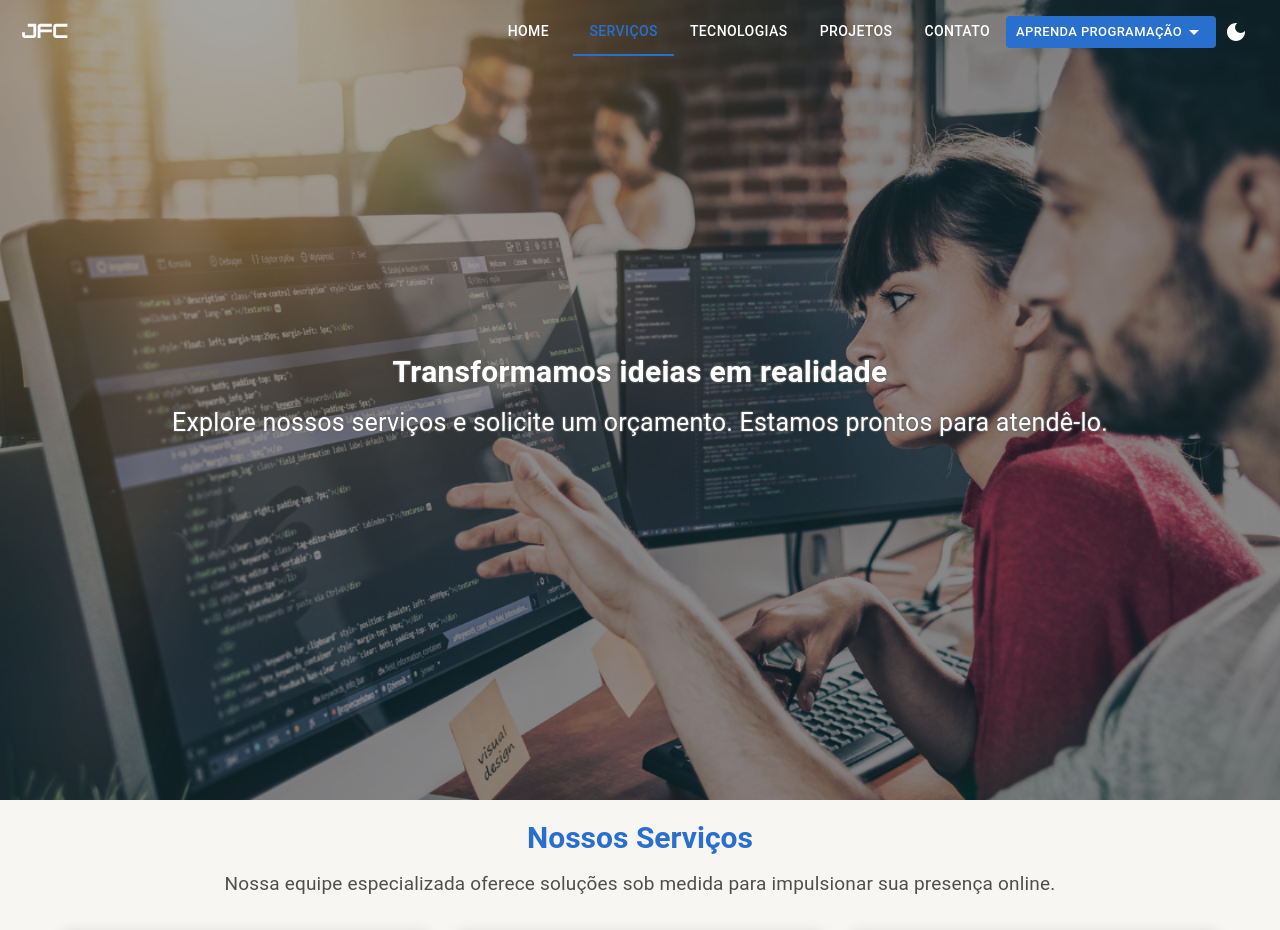
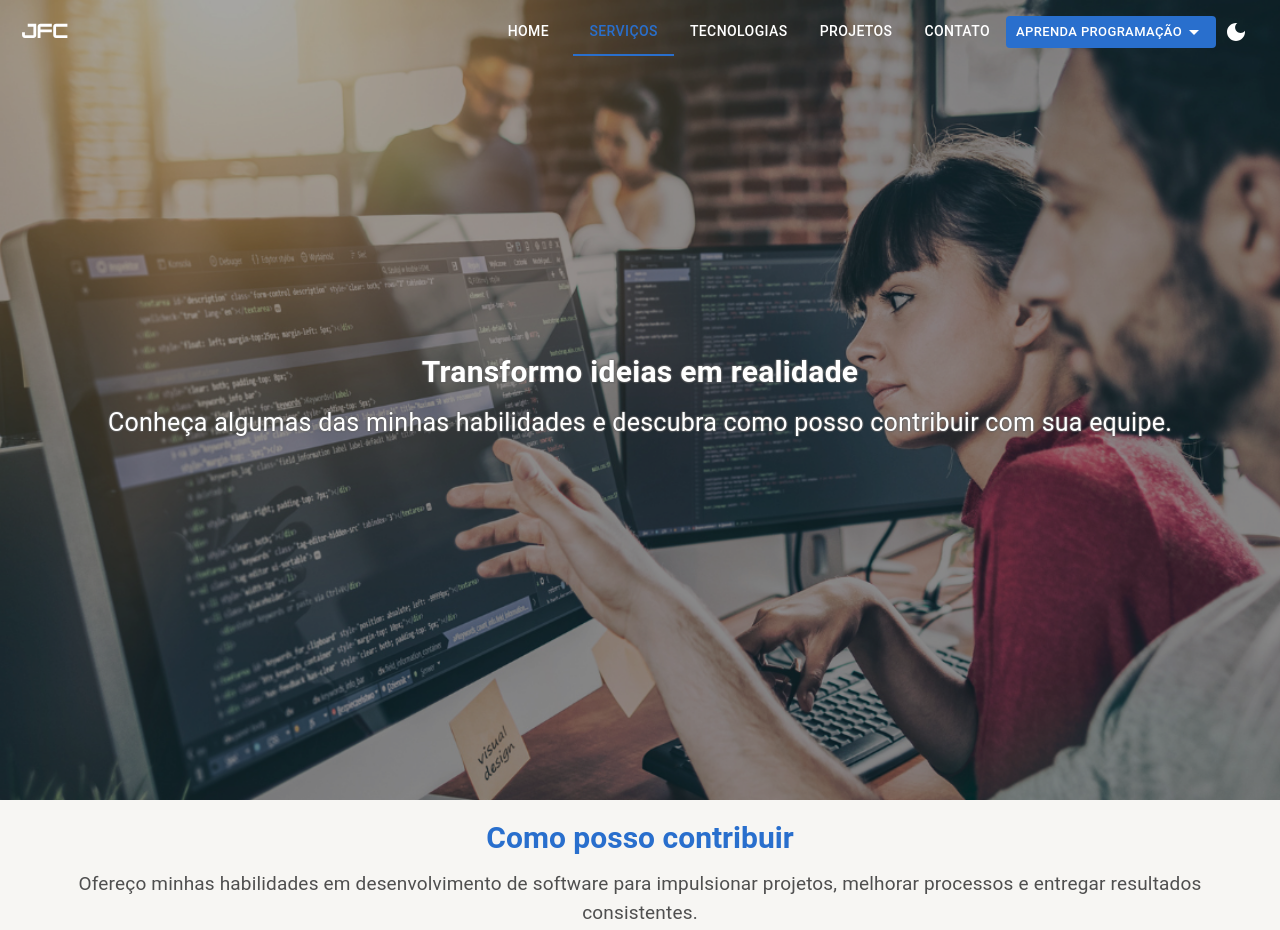
Before and after one commit to Josuel-Junior/portfolio, a React (Create React App) app: page /services in a window 1280 px wide. Shown: the top 930 px of the page. Built offline with nearby package versions, Linux system fonts and the light colour scheme; what graphql-hooks would draw is missing.

Commit message:
update more about button

```diff
--- a/src/pages/Home/sectionProjects/index.tsx
+++ b/src/pages/Home/sectionProjects/index.tsx
@@ -46,8 +46,12 @@ export const SectionProjects: React.FC = () => {
             <Typography sx={{ marginTop: "15px", textAlign: "left" }} paragraph>
               Explore meu portfólio e descubra algumas das soluções que
               desenvolvi.{" "}
-              <Button variant="text" onClick={() => navigate("/projects")}>
-                Mais sobre
+              <Button
+                variant="text"
+                onClick={() => navigate("/projects")}
+                sx={{ fontWeight: "bold" }}
+              >
+                VER MAIS
               </Button>
             </Typography>
           </Box>
--- a/src/pages/Home/sectionServices/index.tsx
+++ b/src/pages/Home/sectionServices/index.tsx
@@ -47,8 +47,10 @@ export const SectionServices: React.FC<ISectionServicesProps> = ({
             Como posso contribuir
           </Typography>
           <Typography sx={{ mt: "15px", textAlign: "left" }} paragraph>
-            Com experiência no desenvolvimento full stack, posso atuar tanto no front-end quanto no back-end, possuindo também conhecimento em Cloud.{""}
-            <Button onClick={() => navigate("/services")}>Mais sobre</Button>
+            Com experiência em desenvolvimento de software, atuo com tecnologias
+            como Java, Spring Boot, ReactJS, React Native e soluções em Cloud.
+            {""}
+            <Button onClick={() => navigate("/services")} sx={{fontWeight:"bold"}}>VER MAIS</Button>
           </Typography>
         </Box>
         <DisplayService serviceInformation={textServices} showButton={true} />
--- a/src/pages/Home/sectionTechnologies/index.tsx
+++ b/src/pages/Home/sectionTechnologies/index.tsx
@@ -91,14 +91,15 @@ export const SectionTechnologies: React.FC = () => {
             sx={{ mt: "15px", textAlign: "left" }}
             color={"secondary"}
           >
-            Uso tecnologias de ponta como Spring Boot, React e React Native
-            para desenvolver experiências digitais inovadoras e de alto impacto.
+            Uso tecnologias de ponta como Spring Boot, React e React Native para
+            desenvolver experiências digitais inovadoras e de alto impacto.
             <Button
               color="secondary"
               size="large"
               onClick={() => navigate("/technologies")}
+              sx={{ fontWeight: "bold" }}
             >
-              Mais sobre
+              VER MAIS
             </Button>
           </Typography>
         </Box>
--- a/src/pages/Services/index.tsx
+++ b/src/pages/Services/index.tsx
@@ -28,8 +28,8 @@ export const Services: React.FC = () => {
       <ScrollRestoration />
       <SectionHome
         background={backgroundHome}
-        title="Transformamos ideias em realidade"
-        subTitle="Explore nossos serviços e solicite um orçamento. Estamos prontos para atendê-lo."
+        title="Transformo ideias em realidade"
+        subTitle="Conheça algumas das minhas habilidades e descubra como posso contribuir com sua equipe."
       />
 
       <Container
@@ -52,11 +52,12 @@ export const Services: React.FC = () => {
             variant="h3"
             component="h2"
           >
-            Nossos Serviços
+            Como posso contribuir
           </Typography>
           <Typography sx={{ marginTop: "15px" }} paragraph>
-            Nossa equipe especializada oferece soluções sob medida para
-            impulsionar sua presença online.
+            Ofereço minhas habilidades em desenvolvimento de software para
+            impulsionar projetos, melhorar processos e entregar resultados
+            consistentes.
           </Typography>
         </Box>
       </Container>
```
